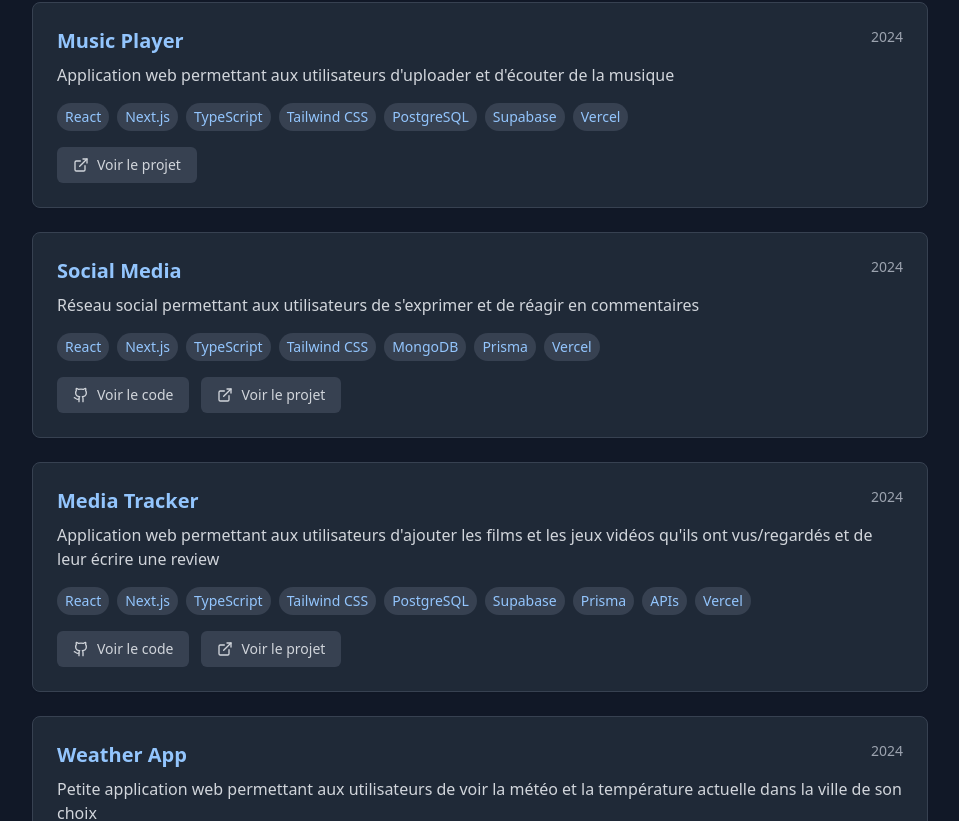
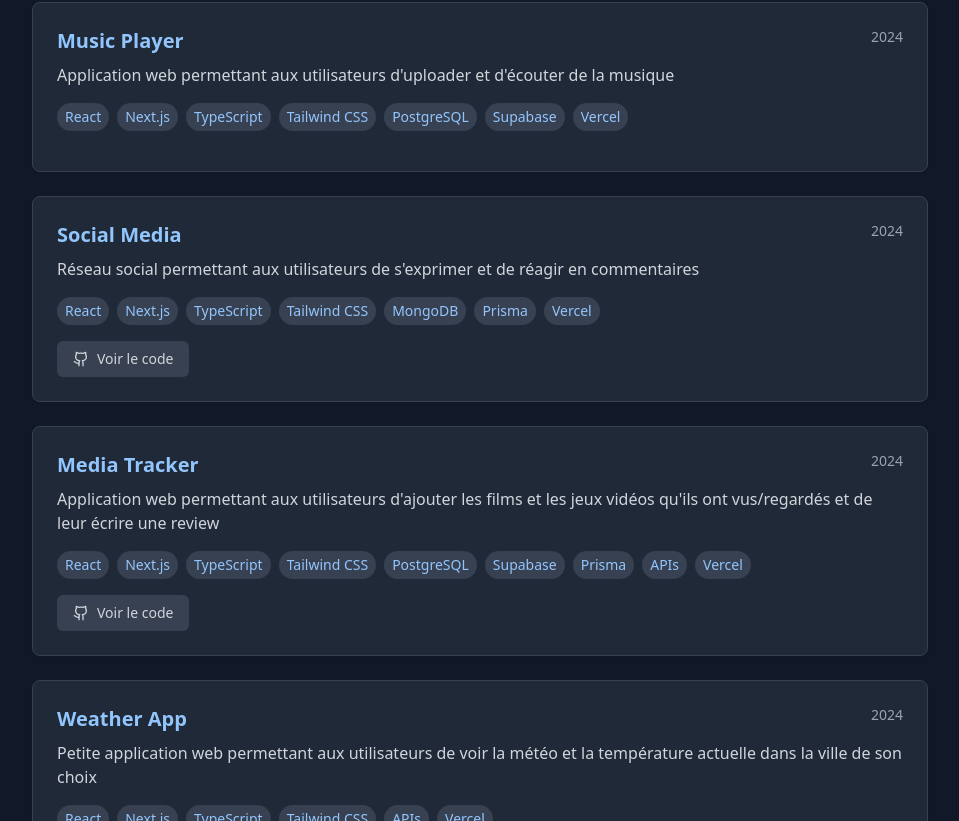
Before and after one commit to NicolasLewin/NicolasLewin.github.io, a Next.js app: page / in a window 1280 px wide. Shown: the part 3359-4180 px from the top of the page, without its empty margins (160-1119 px from the left). Built offline with nearby package versions, Linux system fonts and the light colour scheme.

Commit message:
Updated Next.js version

```diff
--- a/data/portfolioData.ts
+++ b/data/portfolioData.ts
@@ -325,38 +325,33 @@ export const portfolioData = {
         name: "Travel Planner [EN DEVELOPPEMENT]",
         date: "2025",
         description: "Application mobile comprenant diverses fonctionnalités utiles pour la planification d'un voyage",
-        technologies: ["React Native", "TypeScript", "Tailwind CSS"],
+        technologies: ["React Native", "TypeScript", "Tailwind CSS"]
       },
       {
         name: "Music Player",
         date: "2024",
         description: "Application web permettant aux utilisateurs d'uploader et d'écouter de la musique",
-        technologies: ["React", "Next.js", "TypeScript", "Tailwind CSS", "PostgreSQL", "Supabase", "Vercel"],
-        demoLink: "https://music-player-six-rouge.vercel.app"
+        technologies: ["React", "Next.js", "TypeScript", "Tailwind CSS", "PostgreSQL", "Supabase", "Vercel"]
       },
       {
         name: "Social Media",
         date: "2024",
         description: "Réseau social permettant aux utilisateurs de s'exprimer et de réagir en commentaires",
         technologies: ["React", "Next.js", "TypeScript", "Tailwind CSS", "MongoDB", "Prisma", "Vercel"],
-        githubLink: "https://github.com/NicolasLewin/social-media",
-        demoLink: "https://social-media-one-topaz.vercel.app"
-      },
+        githubLink: "https://github.com/NicolasLewin/social-media"      },
       {
         name: "Media Tracker",
         date: "2024",
         description: "Application web permettant aux utilisateurs d'ajouter les films et les jeux vidéos qu'ils ont vus/regardés et de leur écrire une review",
         technologies: ["React", "Next.js", "TypeScript", "Tailwind CSS", "PostgreSQL", "Supabase", "Prisma", "APIs", "Vercel"],
-        githubLink: "https://github.com/NicolasLewin/media-tracker",
-        demoLink: "https://media-tracker-six.vercel.app"
+        githubLink: "https://github.com/NicolasLewin/media-tracker"
       },
       {
         name: "Weather App",
         date: "2024",
         description: "Petite application web permettant aux utilisateurs de voir la météo et la température actuelle dans la ville de son choix",
         technologies: ["React", "Next.js", "TypeScript", "Tailwind CSS", "APIs", "Vercel"],
-        githubLink: "https://github.com/NicolasLewin/weather",
-        demoLink: "https://weather-app-seven-beige-57.vercel.app"
+        githubLink: "https://github.com/NicolasLewin/weather"
       },
       {
         name: "Portfolio",
--- a/package.json
+++ b/package.json
@@ -15,9 +15,9 @@
     "class-variance-authority": "^0.7.1",
     "clsx": "^2.1.1",
     "lucide-react": "^0.469.0",
-    "next": "15.1.3",
-    "react": "^19.0.0",
-    "react-dom": "^19.0.0",
+    "next": "^16.0.10",
+    "react": "^19.2.3",
+    "react-dom": "^19.2.3",
     "tailwind-merge": "^2.6.0",
     "tailwindcss-animate": "^1.0.7"
   },
```
Also changed, not shown: tsconfig.json (+19 -5 lines), 1 other file (tests, documents, lock files or other folders).
